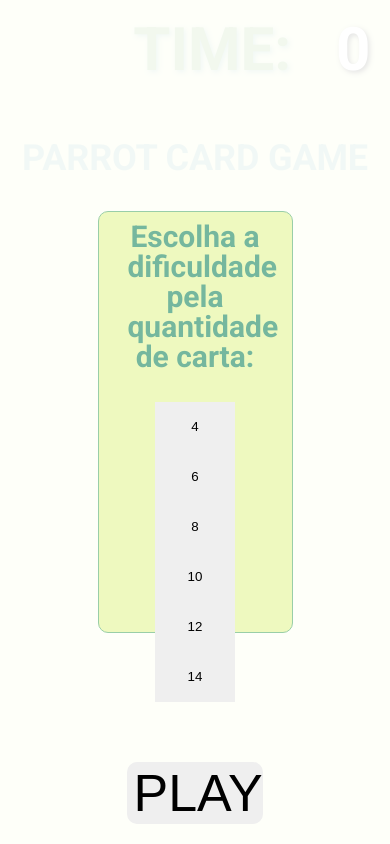
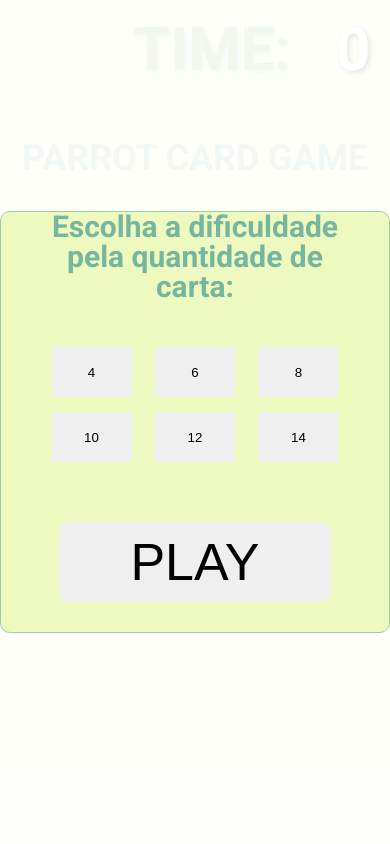
Before and after one commit to VictorMotta/ParrotsCardGame, a plain HTML site: page index.html in a window 390 px wide. Drawn offline with Linux system fonts and the light colour scheme.

Commit message:
Ajeitando responsivo layout

```diff
--- a/css/styles.css
+++ b/css/styles.css
@@ -244,9 +244,33 @@ body {
     transition: 0.5s;
 }
 
-@media (max-width: 500px) {
+@media (max-width: 600px) {
     .container-principal h1 {
         font-size: 36px;
+    }
+    .container-menus,
+    .container-fim-de-jogo,
+    .mostra-mensagem-fim {
+        width: 100%;
+    }
+    .container-menus h1 {
+        width: 80%;
+        font-size: 30px;
+        margin: auto;
+    }
+    .container-fim-de-jogo h1 {
+        width: 80%;
+        margin: 20% auto 0 auto;
+    }
+    .container-fim-de-jogo h2 {
+        width: 80%;
+        margin: 10% auto 0 auto;
+    }
+    .container-menus .buttons {
+        width: 80%;
+    }
+    .container-menus .buttons button {
+        margin-top: 15px;
     }
 
     .card {
```
